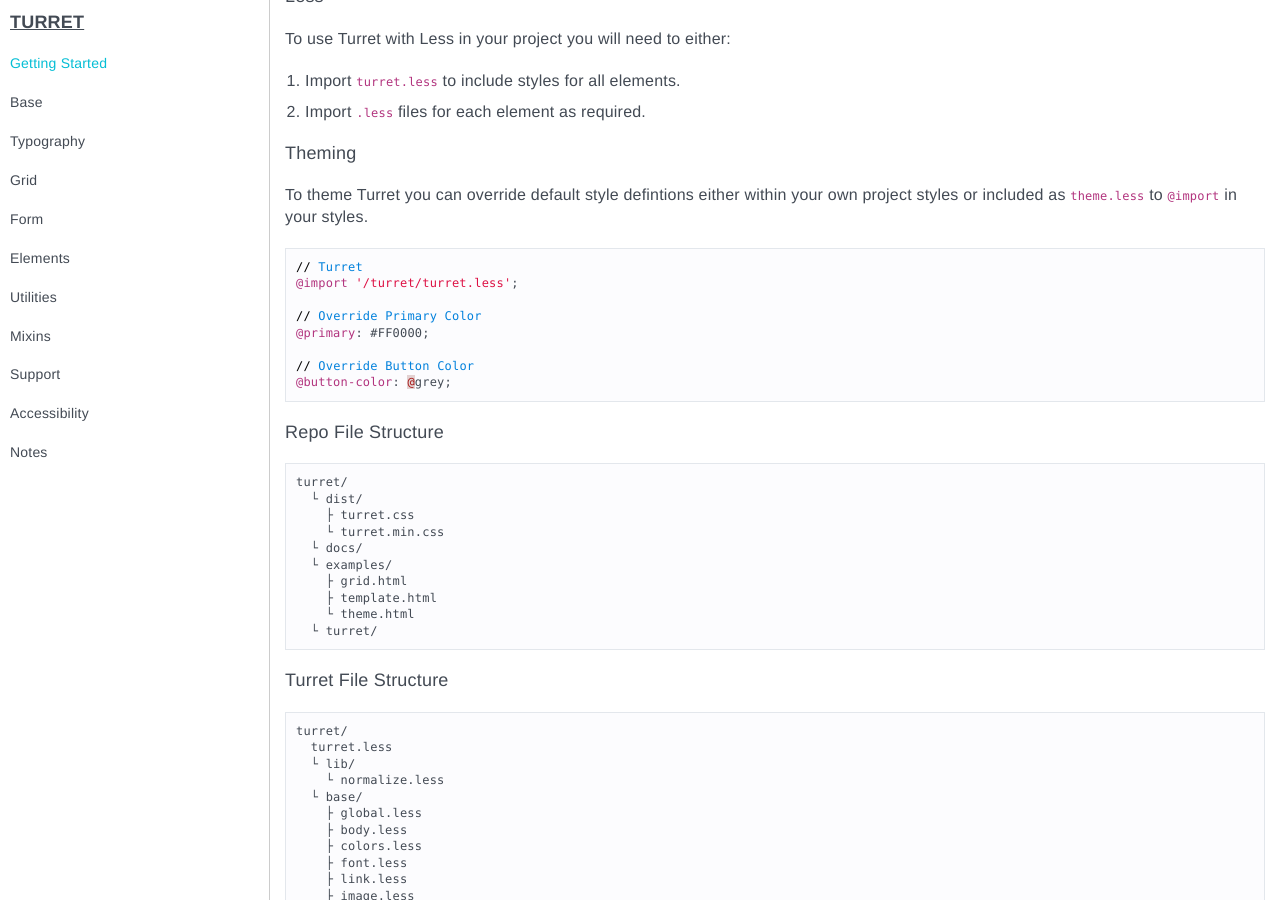
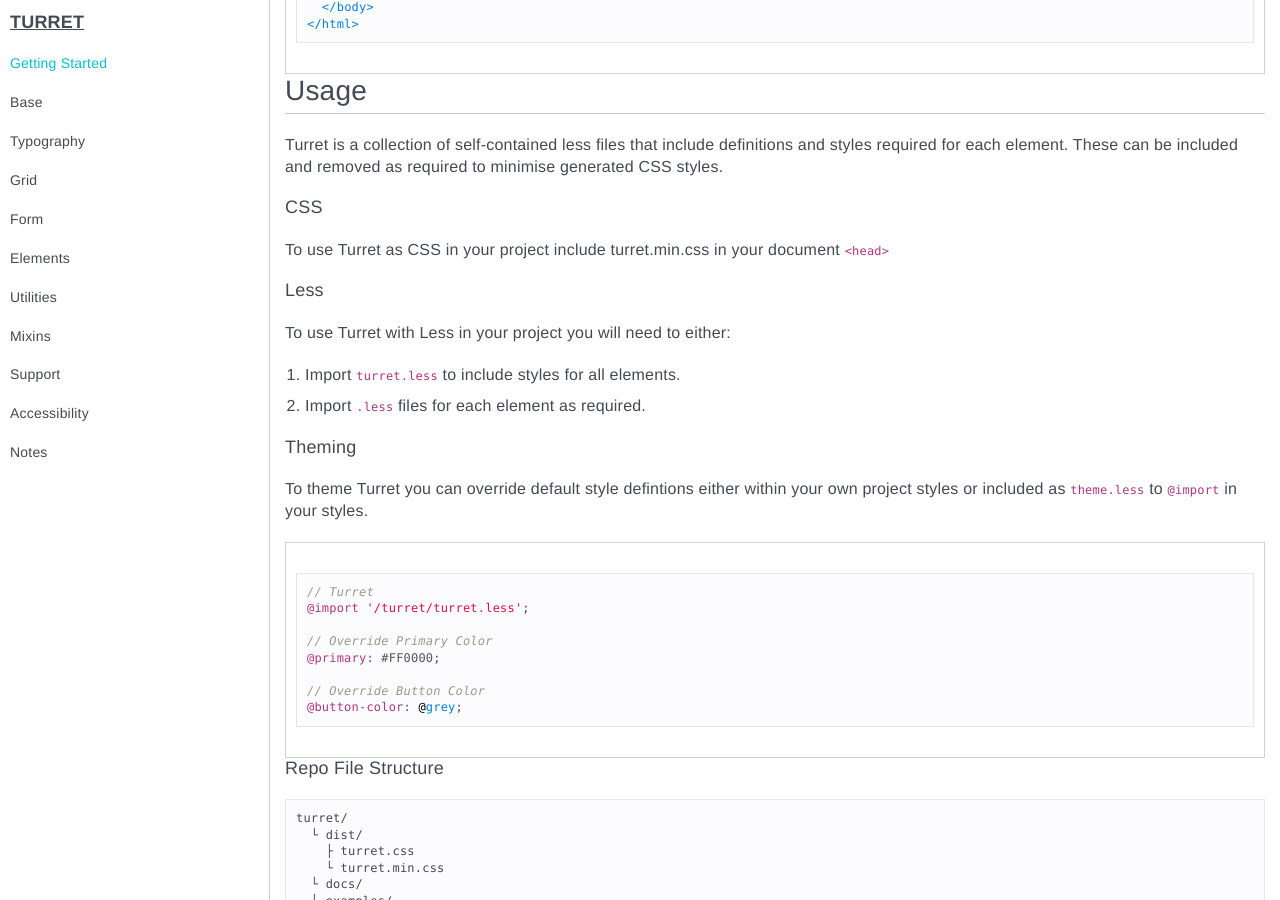
Before and after one commit to scottdejonge/docs, a Jekyll site: the page built from Getting-Started.md, in a window 1280 px wide and 900 px high, scrolled down 1852 px. Built offline with Jekyll 4.4.1, drawn with Linux system fonts in a browser that asks for light colours.

Commit message:
Highlighting

````diff
--- a/Getting-Started.md
+++ b/Getting-Started.md
@@ -15,21 +15,27 @@
 
 ### Clone the repo from GitHub
 
-```bash
+{% highlight bash %}
+
 git clone https://github.com/bigfishtv/turret.git
-```
+
+{% endhighlight %}
 
 ### Install with npm
 
-```bash
+{% highlight bash %}
+
 npm install bigfishtv-turret
-```
+
+{% endhighlight %}
 
 ### Install with Bower
 
-```bash
+{% highlight bash %}
+
 bower install turret
-```
+
+{% endhighlight %}
 
 ## Structure
 
@@ -37,25 +43,31 @@
 
 Where styles are applied on HTML elements with classes, the structuring of classes is element, modifier, style. For example the .button class can extended to button button-block button-primary.
 
-```html
+{% highlight html %}
+
 <element class="[element] [element-modifier] [element-style]">...</element>
-```
+
+{% endhighlight %}
 
 ### Viewport
 
 To ensure proper rendering and touch zooming, add the viewport meta tag to your `<head>`.
 
-```html
-<meta name="viewport" content="width=device-width, initial-scale=1.0, maximum-scale=1.0, user-scalable=no">`
-```
+{% highlight html %}
+
+<meta name="viewport" content="width=device-width, initial-scale=1.0, maximum-scale=1.0, user-scalable=no">
+
+{% endhighlight %}
 
 ### HTML5 Doctype
 
 Turret makes use of HTML5 elements and CSS properties that require the use of the HTML5 doctype.
 
-```html
+{% highlight html %}
+
 <!DOCTYPE html>
-```
+
+{% endhighlight %}
 
 ### Normalize
 
@@ -63,7 +75,8 @@
 
 ### Template
 
-```html
+{% highlight html %}
+
 <!DOCTYPE html>
   <html lang="en">
     <head>
@@ -77,7 +90,8 @@
 
   </body>
 </html>
-```
+
+{% endhighlight %}
 
 
 ## Usage
@@ -99,7 +113,8 @@
 
 To theme Turret you can override default style defintions either within your own project styles or included as `theme.less` to `@import` in your styles.
 
-```css
+{% highlight scss %}
+
 // Turret
 @import '/turret/turret.less';
 
@@ -108,7 +123,8 @@
 
 // Override Button Color
 @button-color: @grey;
-```
+
+{% endhighlight %}
 
 ### Repo File Structure
 
````
